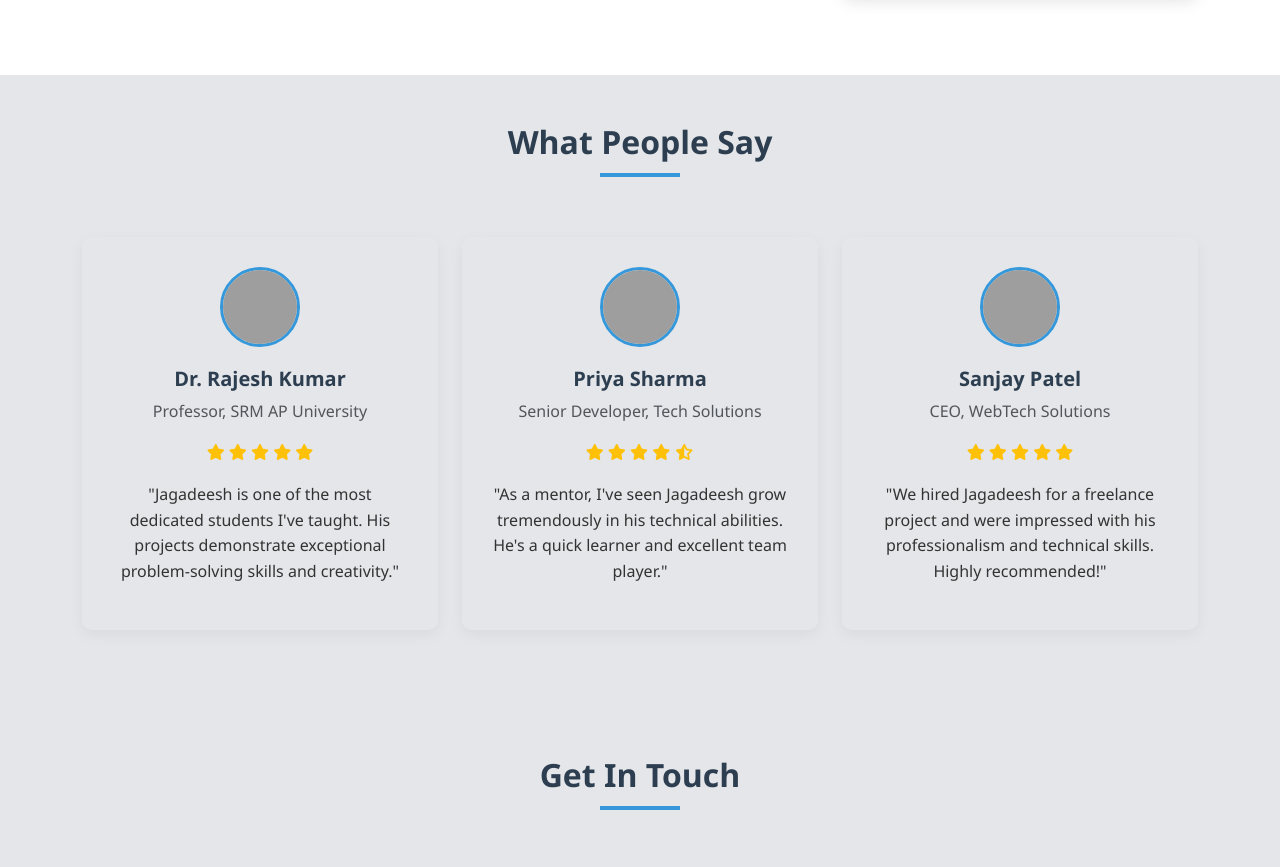
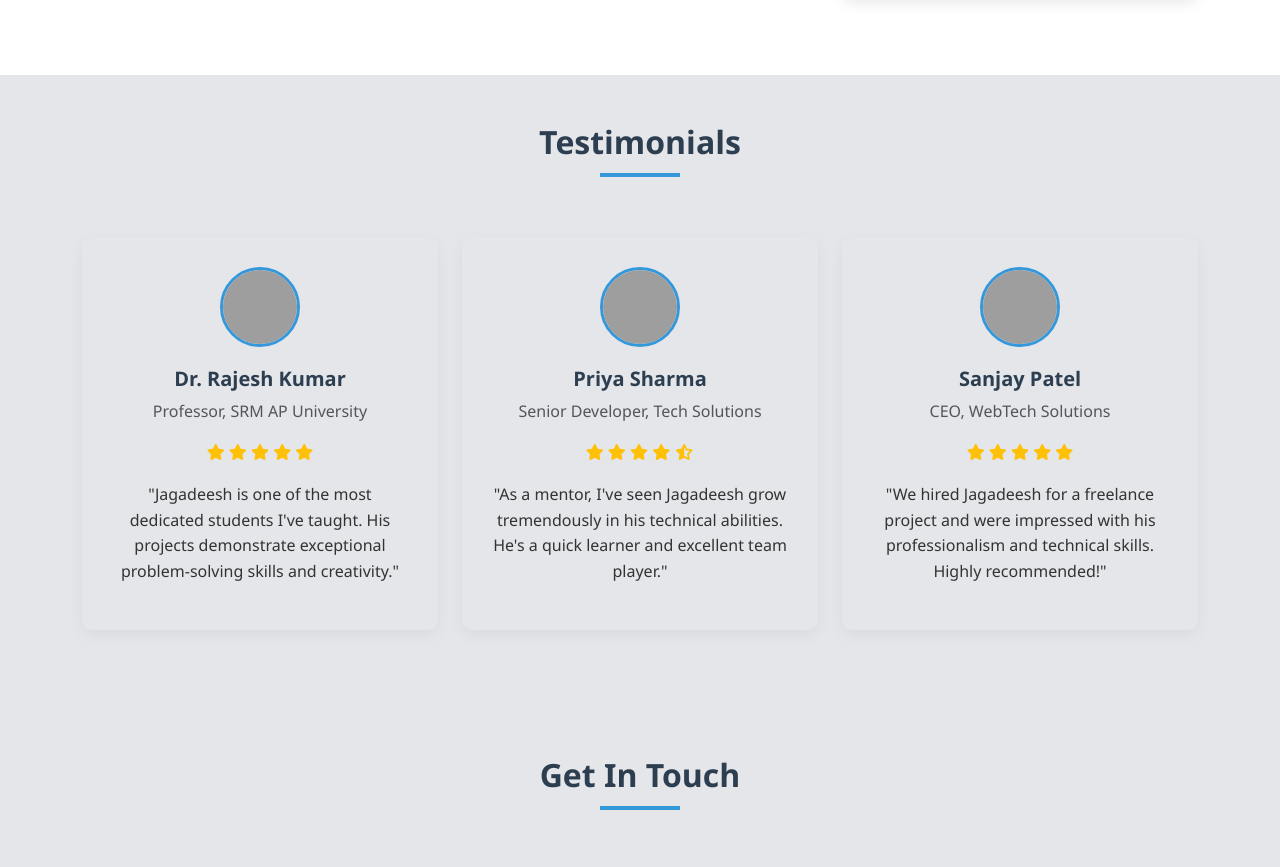
Before and after one commit to jagadeeshram25/My-Portfolio, a plain HTML site: page index.html in a window 1280 px wide. Shown: the part 2441-3308 px from the top of the page. Drawn offline with nearby package versions, Linux system fonts and the light colour scheme; grey boxes are pictures that could not be loaded.

Commit message:
Update index.html

```diff
--- a/index.html
+++ b/index.html
@@ -218,7 +218,7 @@
 
   <section id="testimonials" class="py-5 bg-light">
     <div class="container">
-      <h2 class="section-title">What People Say</h2>
+      <h2 class="section-title">Testimonials</h2>
       <div class="row">
         <div class="col-lg-4">
           <div class="testimonial-card text-center">
```
